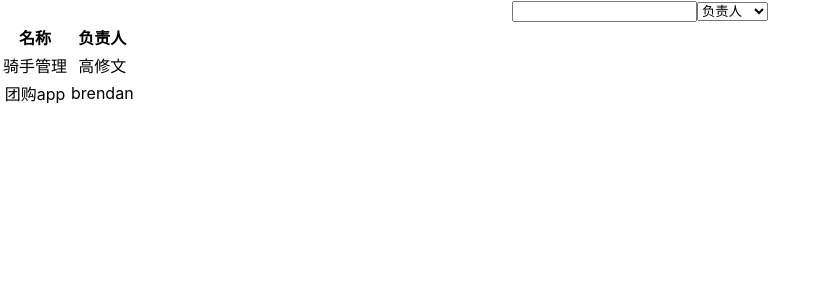
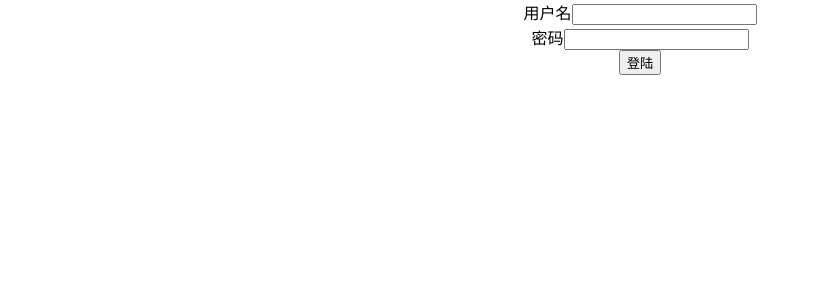
Before and after one commit to xubangjun/Ireland_Life, a React (Create React App) app: page / in a window 1280 px wide. Shown: the top 300 px of the page, without its empty margins (0-828 px from the left). Built offline with nearby package versions, Linux system fonts and the light colour scheme; data requests are answered from the project's data file.

Commit message:
new change

```diff
--- a/src/App.tsx
+++ b/src/App.tsx
@@ -1,10 +1,12 @@
 import React from "react";
 import "./App.css";
 import { ProjectListScreen } from "screens/project-list";
+import { LoginScreen } from "screens/login";
 function App() {
   return (
     <div className="App">
-      <ProjectListScreen></ProjectListScreen>
+      {/* <ProjectListScreen></ProjectListScreen> */}
+      <LoginScreen/>
     </div>
   );
 }
--- /dev/null
+++ b/src/screens/login/index.tsx
@@ -0,0 +1,40 @@
+import { FormEvent } from "react"
+
+const apiUrl = process.env.REACT_APP_API_URL;
+export const LoginScreen = () =>{
+    const login =(param: {username: string, password: string}) =>{
+        fetch(`${ apiUrl}/login`, {
+            method: 'POST',
+            headers:{
+                'Content-Type': 'application/json'
+            },
+            body: JSON.stringify(param)
+        }).then(
+            async(response)=>{
+                if(response.ok){
+
+                }
+            }
+        )
+    }
+
+
+
+    const handleSubmit =(event: FormEvent<HTMLFormElement> )=>{
+        event.preventDefault()
+        const username = (event.currentTarget.elements[0] as HTMLInputElement).value
+        const password = (event.currentTarget.elements[1] as HTMLInputElement).value
+        login({username, password})
+    }
+    return <form onSubmit={handleSubmit}>
+        <div>
+            <label htmlFor="username">用户名</label>
+            <input type ="text" id={'username'}></input>
+        </div>
+        <div>
+            <label>密码</label>
+            <input type="password" id={'password'}></input>
+        </div>
+        <button type={"submit"}>登陆</button>
+    </form>
+}
--- a/src/utils/index.ts
+++ b/src/utils/index.ts
@@ -22,7 +22,7 @@
     callback();
   }, []);
 };
-//后面用范型
+//后面用范型§
 export const useDebounce = (value: unknown, delay?: number): any => {
   const [debouncedValue, setDebouncedValue] = useState(value)
 // 每次在value 变化以后设置一个定时器
```
Also changed, not shown: _json_server_mock__/middleware.js (added, +15 -0 lines).
